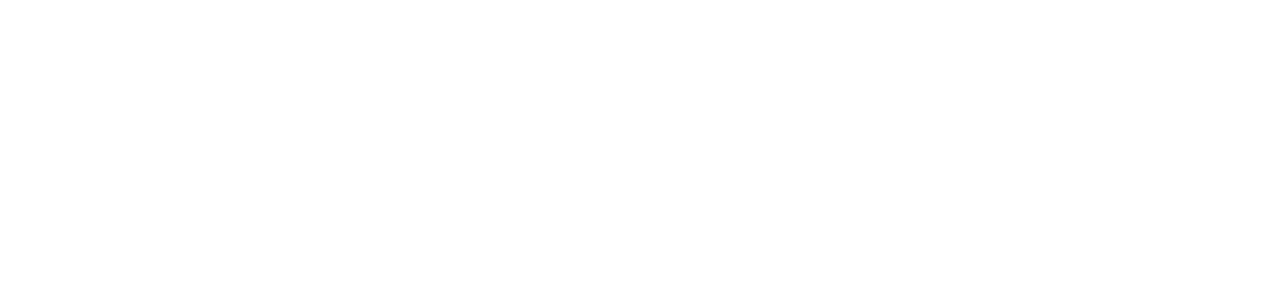
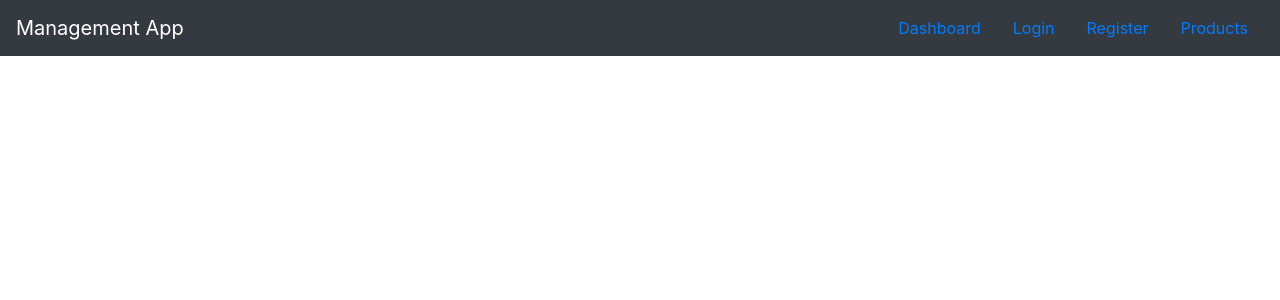
Before and after one commit to sedc-codecademy/angular-team-g8, an Angular app: page / in a window 1280 px wide. Shown: the top 300 px of the page. Built offline with nearby package versions, Linux system fonts and the light colour scheme.

Commit message:
Header component created, populated with anchor links

```diff
--- a/src/app/app.component.html
+++ b/src/app/app.component.html
@@ -1 +1,2 @@
+<app-header></app-header>
 <router-outlet> </router-outlet>
--- a/src/app/app.module.ts
+++ b/src/app/app.module.ts
@@ -3,10 +3,12 @@
 
 import { AppRoutingModule } from './app-routing.module';
 import { AppComponent } from './app.component';
+import { HeaderComponent } from './components/header/header.component';
 
 @NgModule({
   declarations: [
-    AppComponent
+    AppComponent,
+    HeaderComponent
   ],
   imports: [
     BrowserModule,
--- /dev/null
+++ b/src/app/components/header/header.component.html
@@ -0,0 +1,17 @@
+<nav class="navbar navbar-dark bg-dark">
+  <a class="navbar-brand" href="/">Management App</a>
+  <ul class="nav">
+    <li class="nav-item">
+      <a class="nav-link" href="/dashboard">Dashboard</a>
+    </li>
+    <li class="nav-item">
+      <a class="nav-link" href="/login">Login</a>
+    </li>
+    <li class="nav-item">
+      <a class="nav-link" href="#/register">Register</a>
+    </li>
+    <li class="nav-item">
+      <a class="nav-link" href="#/products">Products</a>
+    </li>
+  </ul>
+</nav>
--- /dev/null
+++ b/src/app/components/header/header.component.ts
@@ -0,0 +1,15 @@
+import { Component, OnInit } from '@angular/core';
+
+@Component({
+  selector: 'app-header',
+  templateUrl: './header.component.html',
+  styleUrls: ['./header.component.css']
+})
+export class HeaderComponent implements OnInit {
+
+  constructor() { }
+
+  ngOnInit() {
+  }
+
+}
```
Also changed, not shown: src/app/modules/shared/services/users.service.ts (added, +9 -0 lines), src/app/components/header/header.component.css (added), 2 other files (tests, documents, lock files or other folders).
